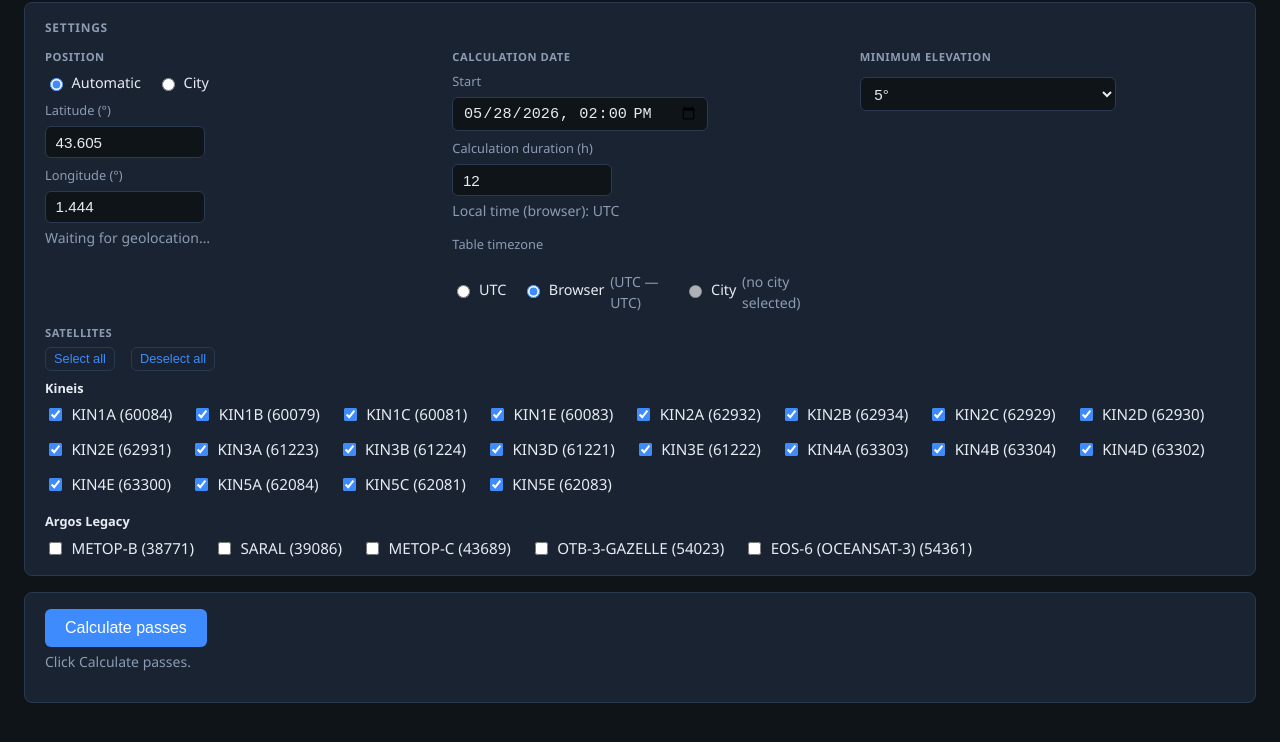
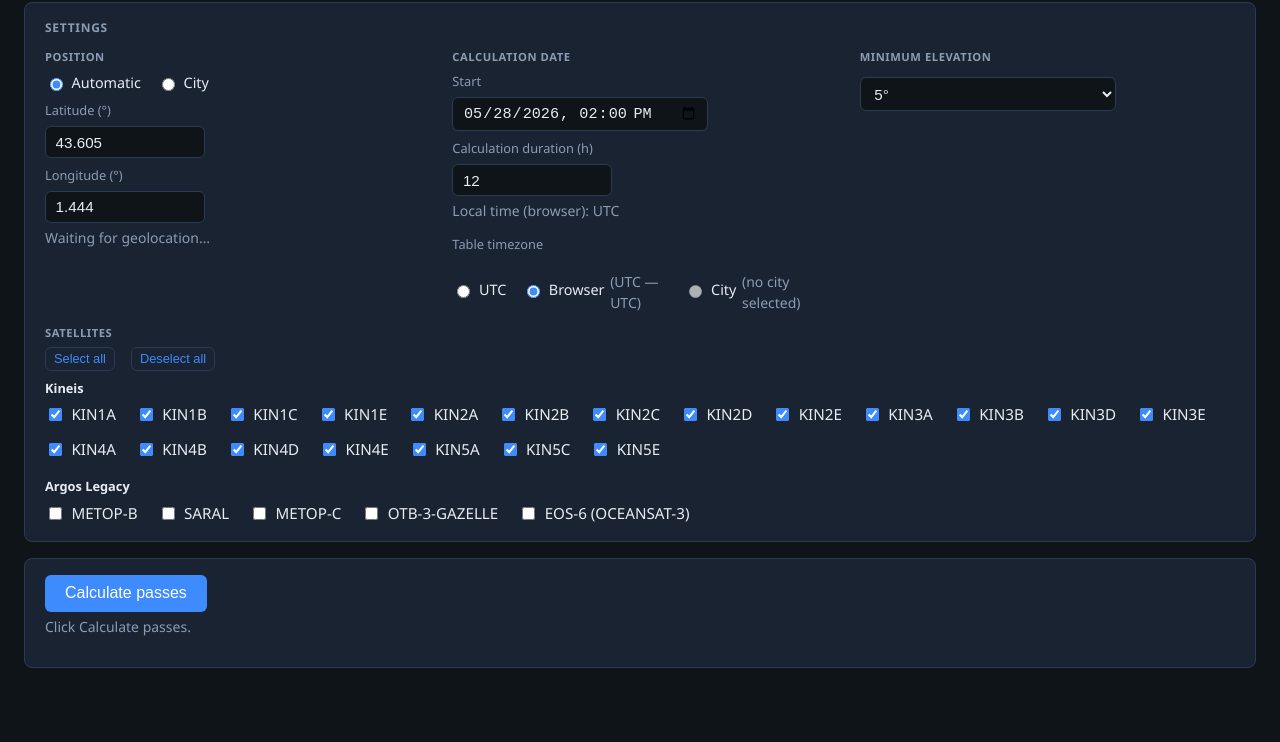
Before and after one commit to kineis-previpass/webapp, a plain HTML site: page index.html in a window 1280 px wide. Shown: the part 74-816 px from the top of the page. Drawn offline with Linux system fonts and the light colour scheme.

Commit message:
Add files via upload

```diff
--- a/index.html
+++ b/index.html
@@ -983,7 +983,7 @@
           input.checked = group.defaultChecked;
           input.dataset.label = entry.label;
           label.appendChild(input);
-          label.appendChild(document.createTextNode(entry.label + " (" + entry.noradId + ")"));
+          label.appendChild(document.createTextNode(entry.label));
           list.appendChild(label);
         }
         groupBlock.appendChild(list);
```
